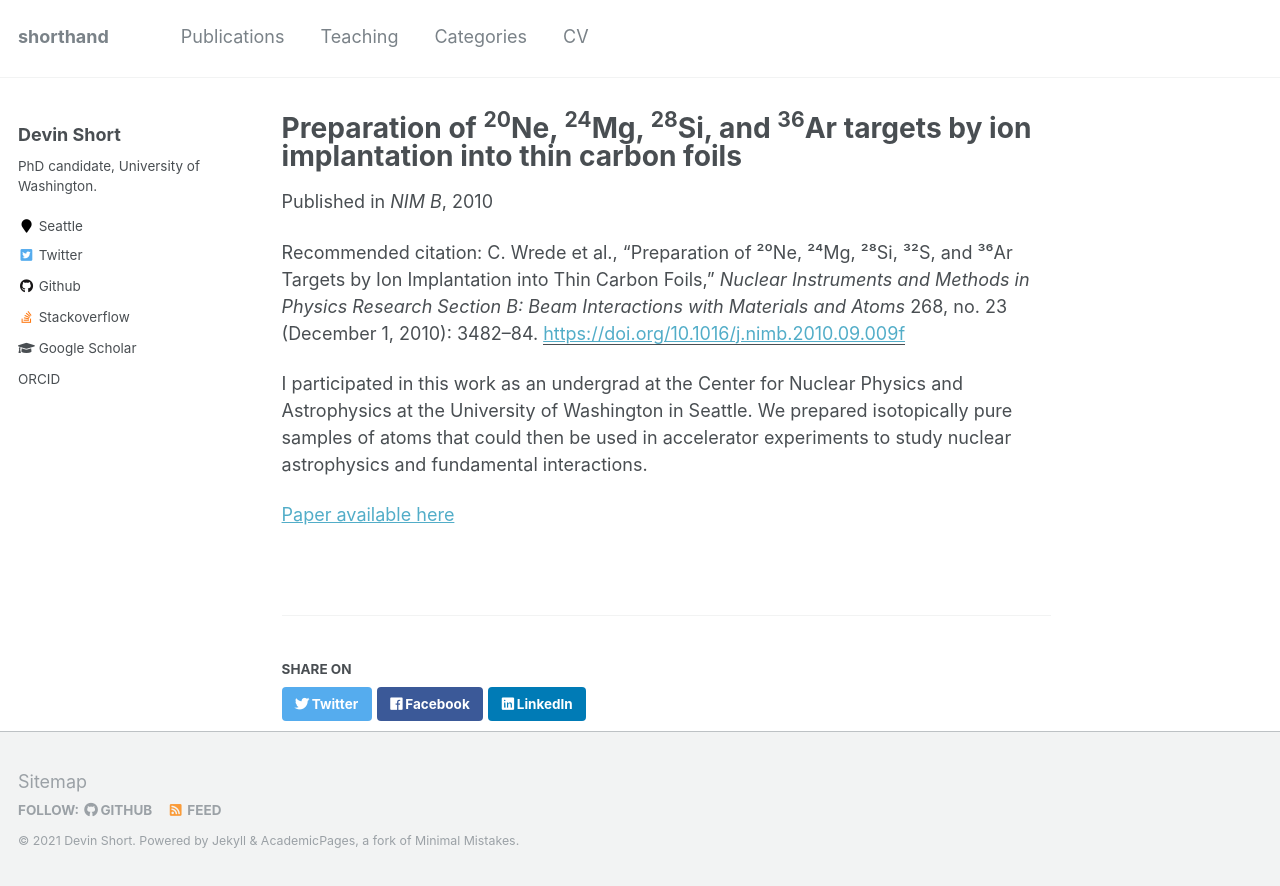
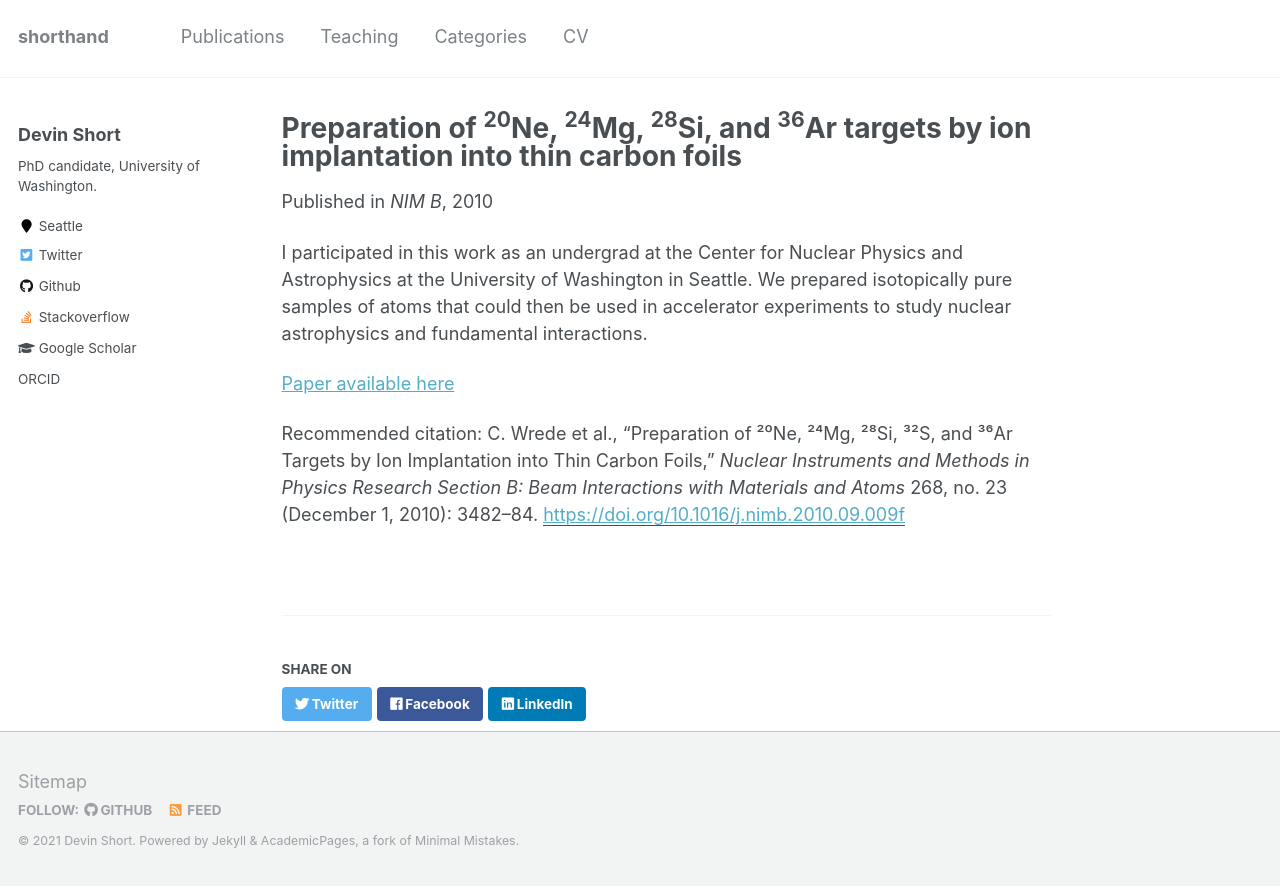
Before and after one commit to shortorian/shortorian.github.io, a Jekyll site: the page built from _publications/2010-12-01-PreparationOfTargets.md, in a window 1280 px wide and 990 px high, cut to the strip 104-990 px from the top of the window. Built offline with Jekyll 4.4.1, drawn with Linux system fonts in a browser that asks for light colours.

Commit message:
changed layout to put publication citations at end

```diff
--- a/_layouts/single.html
+++ b/_layouts/single.html
@@ -43,17 +43,18 @@ layout: default
         {% endif %}
 
 
+        </header>
+      {% endunless %}
+
+      <section class="page__content" itemprop="text">
+        {{ content }}
+
         {% if page.citation and page.paperurl %}
           <p>Recommended citation: {{ page.citation }} <a href="{{ page.paperurl }}"><u>{{ page.paperurl }}</u></a></p>
         {% elsif page.citation %}
           <p>Recommended citation: {{ page.citation }} </p>
         {% endif %}
 
-        </header>
-      {% endunless %}
-
-      <section class="page__content" itemprop="text">
-        {{ content }}
         {% if page.link %}<div><a href="{{ page.link }}" class="btn">{{ site.data.ui-text[site.locale].ext_link_label | default: "Direct Link" }}</a></div>{% endif %}
       </section>
 
```
